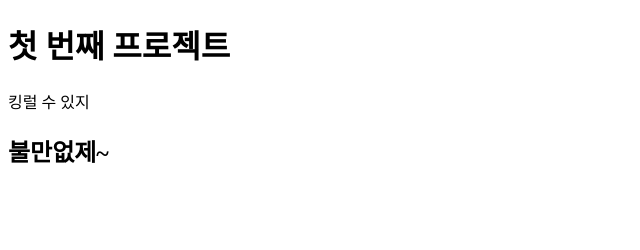
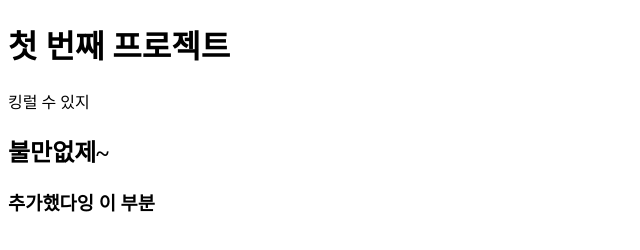
Before and after one commit to kr-user/first-test-project, a plain HTML site: page index.html in a window 1280 px wide. Shown: the whole page, without its empty margins (0-640 px from the left). Drawn offline with Linux system fonts and the light colour scheme.

Commit message:
second commit

```diff
--- a/index.html
+++ b/index.html
@@ -14,6 +14,10 @@
     <h2>
         불만없제~
     </h2>
+
+    <h3>
+        추가했다잉 이 부분
+    </h3>
 </body>
 
 </html>
```
